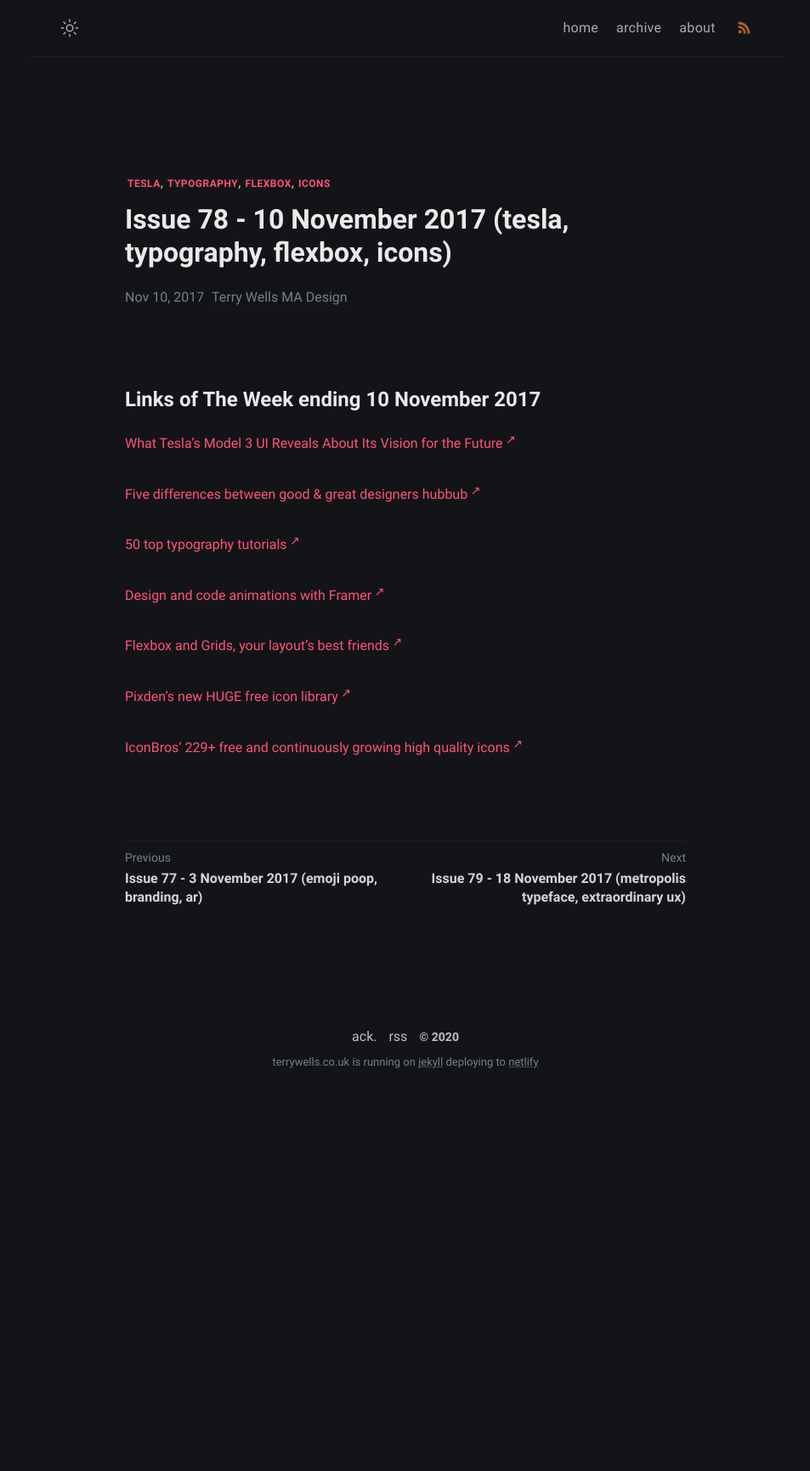
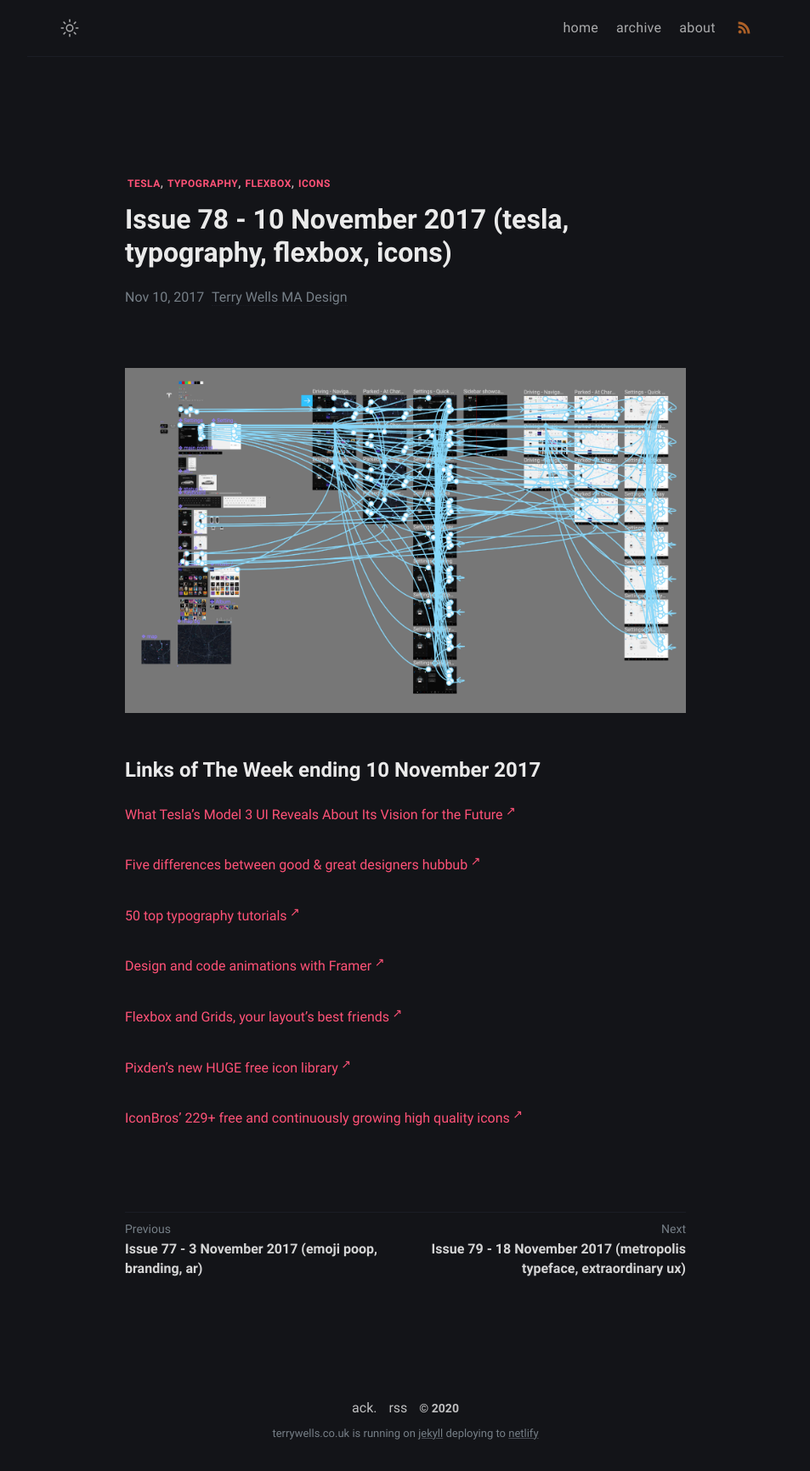
Before and after one commit to wristtattoo/jekyll-klise, a Jekyll site: the page built from _posts/2020-11-03-issue-78-10-november-2017-tesla-typography-flexbox-icons.md, in a window 1280 px wide. Shown: the whole page at 85% size, without its empty margins (163-1116 px from the left). Built offline with Jekyll 4.4.1, drawn with Linux system fonts in a browser that asks for light colours; a script that is not in the unit is left out; before the commit the page ends 1294 px from its top, so only the background shows below that.

Commit message:
Update Links of The Week “2020-11-03-issue-78-10-november-2017-tesla-typography-flexbox-icons”

```diff
--- a/_posts/2020-11-03-issue-78-10-november-2017-tesla-typography-flexbox-icons.md
+++ b/_posts/2020-11-03-issue-78-10-november-2017-tesla-typography-flexbox-icons.md
@@ -4,6 +4,8 @@ title: Issue 78 - 10 November 2017 (tesla, typography, flexbox, icons)
 tags: tesla typography flexbox icons
 date: 2017-11-10T12:51:05.630Z
 ---
+![What Tesla’s Model 3 UI Reveals About Its Vision for the Future](/assets/uploads/issue-78.png "What Tesla’s Model 3 UI Reveals About Its Vision for the Future")
+
 # Links of The Week ending 10 November 2017
 
 <a href="https://blog.figma.com/what-teslas-model-3-ui-reveals-about-its-vision-for-the-future-eb01a75ae979" target="_blank">What Tesla’s Model 3 UI Reveals About Its Vision for the Future</a>
```
Also changed, not shown: assets/uploads/issue-78.png (added).
